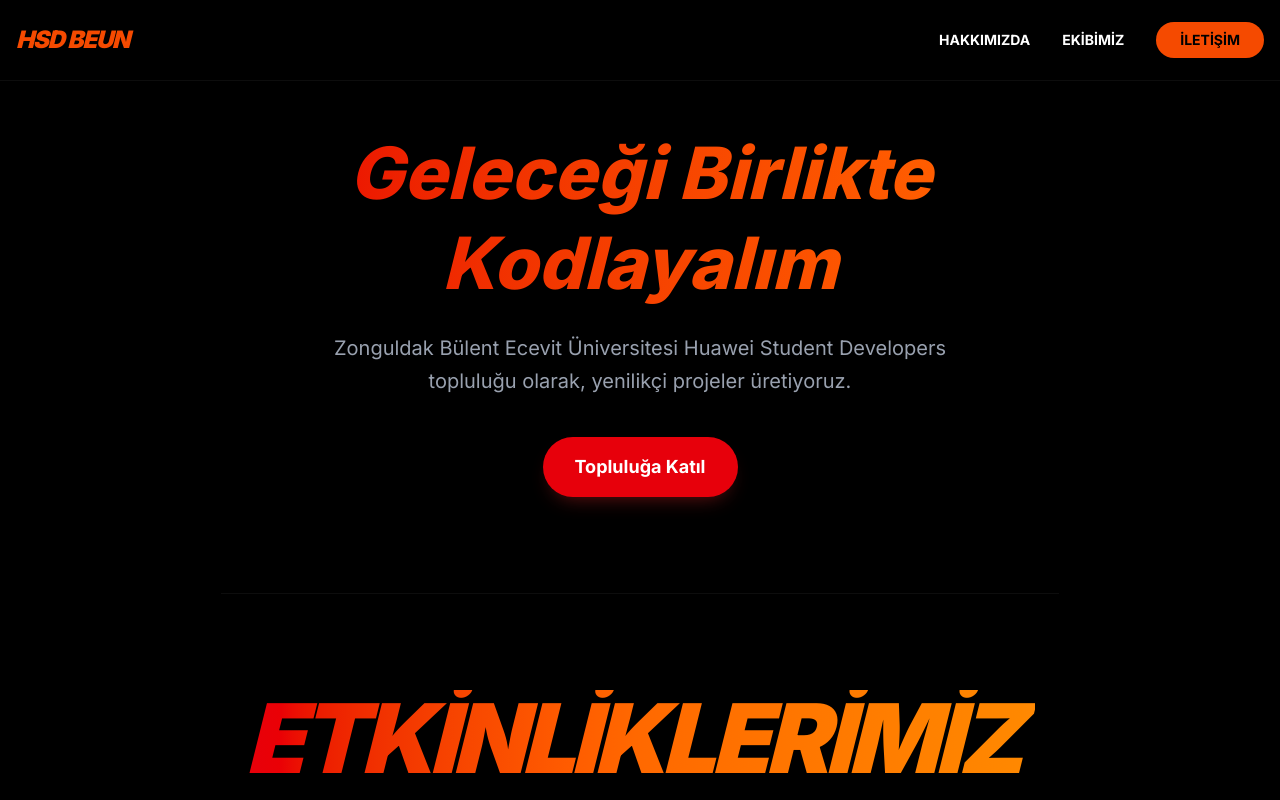
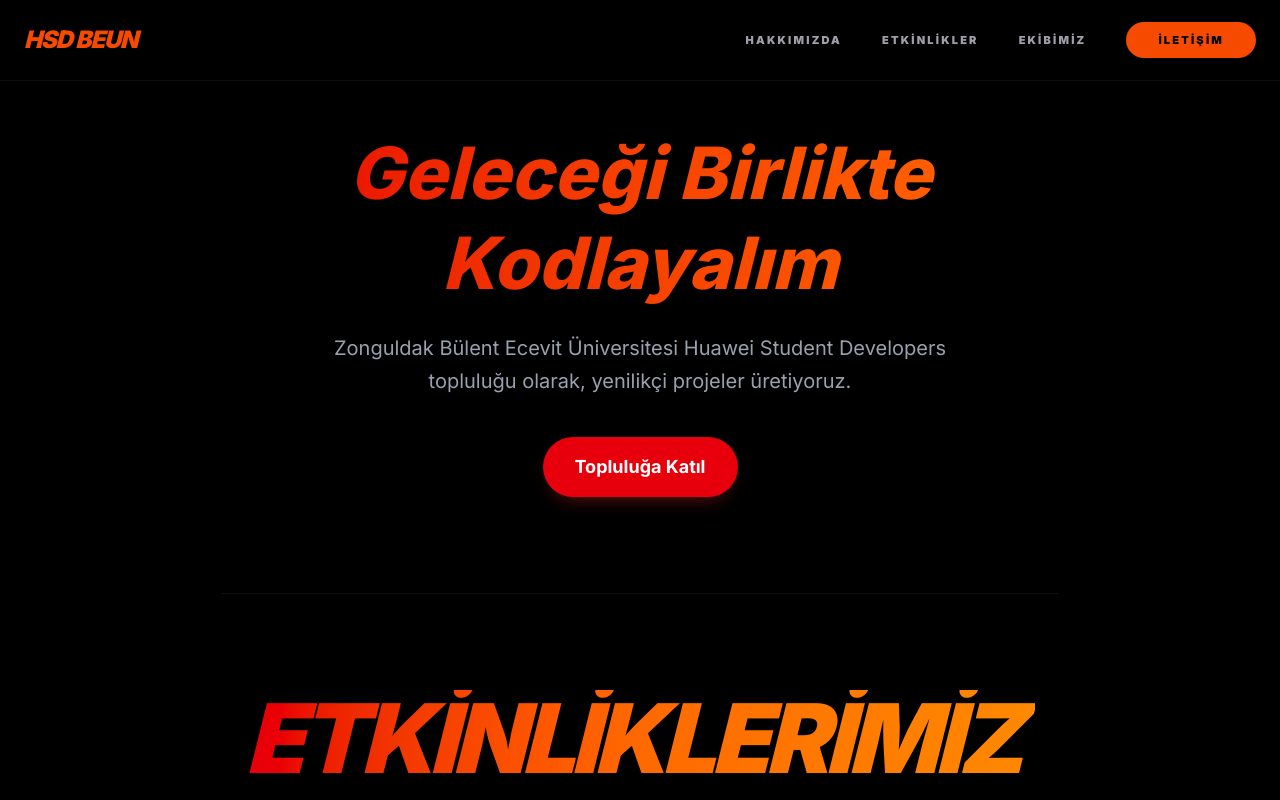
Before and after one commit to ElifBerra/hsd-beun-web, a Next.js app: page / in a window 1280 px wide. Shown: the top 800 px of the page. Built offline with nearby package versions, Linux system fonts and the light colour scheme; no server answers; the database is empty.

Commit message:
Update Navbar.tsx

```diff
--- a/components/Navbar.tsx
+++ b/components/Navbar.tsx
@@ -1,38 +1,36 @@
 "use client";
-import { useState } from 'react';
+import React from 'react';
 import Link from 'next/link';
-import { Menu, X } from 'lucide-react'; // lucide-react kütüphanesini kurmanı öneririm
 
-export default function Navbar() {
-  const [isOpen, setIsOpen] = useState(false);
+const Navbar = () => {
+  return (
+    // fixed ve w-full ile Navbar'ı en üste ve tam genişliğe yayıyoruz
+    <nav className="fixed top-0 left-0 w-full z-[100] bg-black/80 backdrop-blur-md border-b border-white/5">
+      {/* max-w-7xl ve mx-auto ile içeriği merkeze alıyoruz ama arka plan tam genişlikte kalıyor */}
+      <div className="max-w-7xl mx-auto px-6 h-20 flex items-center justify-between">
 
-  return (
-    <nav className="fixed w-full z-50 bg-black/80 backdrop-blur-md border-b border-white/5">
-      <div className="max-w-7xl mx-auto px-4 h-20 flex items-center justify-between">
-        {/* Logo */}
-        <Link href="/" className="text-orange-600 font-black text-2xl tracking-tighter italic">HSD BEUN</Link>
+        {/* LOGO */}
+        <Link href="/" className="text-orange-600 font-black text-2xl italic tracking-tighter hover:text-white transition-colors">
+          HSD BEUN
+        </Link>
 
-        {/* Desktop Menu: Sadece büyük ekranlarda görünür */}
-        <div className="hidden md:flex items-center space-x-8 text-sm font-bold uppercase">
-          <Link href="/hakkimizda" className="hover:text-orange-500 transition">Hakkımızda</Link>
-          <Link href="/ekip" className="hover:text-orange-500 transition">Ekibimiz</Link>
-          <Link href="/iletisim" className="bg-orange-600 px-6 py-2 rounded-full text-black hover:bg-white transition">İletişim</Link>
+        {/* MENÜ LİNKLERİ - md:flex ile bilgisayarda yan yana, hidden ile mobilde gizli (Hala bozuyorsa flex-row'u garantile) */}
+        <div className="hidden md:flex items-center space-x-10 text-[11px] font-black uppercase tracking-[0.2em] text-zinc-400">
+          <Link href="/hakkimizda" className="hover:text-orange-500 transition-colors">Hakkımızda</Link>
+          <Link href="/etkinlikler" className="hover:text-orange-500 transition-colors">Etkinlikler</Link>
+          <Link href="/ekip" className="hover:text-orange-500 transition-colors">Ekibimiz</Link>
+          <Link href="/iletisim" className="bg-orange-600 px-8 py-2.5 rounded-full text-black hover:bg-white transition-all">
+            İletişim
+          </Link>
         </div>
 
-        {/* Mobile Toggle: Sadece mobilde görünür */}
-        <button className="md:hidden text-white" onClick={() => setIsOpen(!isOpen)}>
-          {isOpen ? <X size={28} /> : <Menu size={28} />}
-        </button>
+        {/* MOBİL İÇİN HAMBURGER (Opsiyonel - Eğer kodunda varsa kalsın) */}
+        <div className="md:hidden text-orange-600">
+          {/* Buraya mobil menü ikonun gelecek */}
+        </div>
       </div>
-
-      {/* Mobile Menu: isOpen true olduğunda aşağı doğru açılır */}
-      {isOpen && (
-        <div className="md:hidden bg-black border-b border-white/10 p-6 flex flex-col space-y-6 text-center animate-in slide-in-from-top duration-300">
-          <Link href="/hakkimizda" onClick={() => setIsOpen(false)}>Hakkımızda</Link>
-          <Link href="/ekip" onClick={() => setIsOpen(false)}>Ekibimiz</Link>
-          <Link href="/iletisim" className="bg-orange-600 py-3 rounded-xl text-black font-black uppercase">İletişim</Link>
-        </div>
-      )}
     </nav>
   );
-}
+};
+
+export default Navbar;
```
